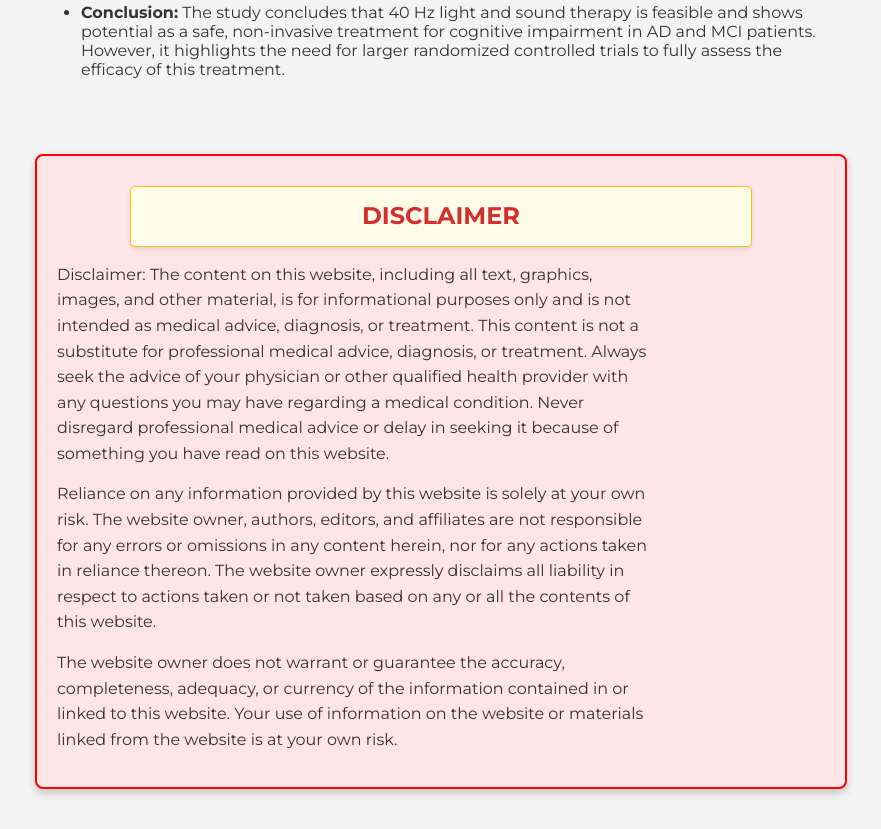
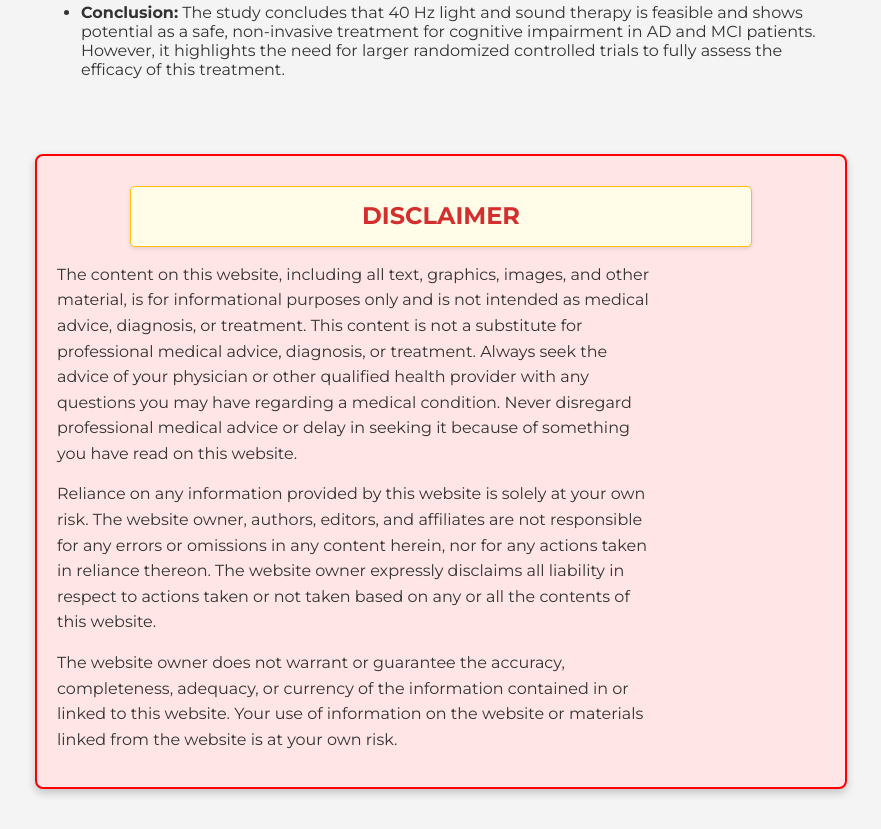
Before and after one commit to Dicklesworthstone/anti_alzheimers_flasher, a plain HTML site: page index.html in a window 1280 px wide. Shown: the part 3420-4249 px from the top of the page, without its empty margins (199-1080 px from the left). Drawn offline with Linux system fonts and the light colour scheme.

Commit message:
Tweak to disclaimer

```diff
--- a/index.html
+++ b/index.html
@@ -251,7 +251,7 @@
     <div class="legal-disclaimer">
         <p class="warning warning-text-centered" style="font-size: 24px; font-weight: bold;">DISCLAIMER</p>
 
-        <p>Disclaimer: The content on this website, including all text, graphics, images, and other material, is for informational purposes only and is not intended as medical advice, diagnosis, or treatment. This content is not a substitute for professional medical advice, diagnosis, or treatment. Always seek the advice of your physician or other qualified health provider with any questions you may have regarding a medical condition. Never disregard professional medical advice or delay in seeking it because of something you have read on this website.</p>
+        <p>The content on this website, including all text, graphics, images, and other material, is for informational purposes only and is not intended as medical advice, diagnosis, or treatment. This content is not a substitute for professional medical advice, diagnosis, or treatment. Always seek the advice of your physician or other qualified health provider with any questions you may have regarding a medical condition. Never disregard professional medical advice or delay in seeking it because of something you have read on this website.</p>
         <p>Reliance on any information provided by this website is solely at your own risk. The website owner, authors, editors, and affiliates are not responsible for any errors or omissions in any content herein, nor for any actions taken in reliance thereon. The website owner expressly disclaims all liability in respect to actions taken or not taken based on any or all the contents of this website.</p>
         <p>The website owner does not warrant or guarantee the accuracy, completeness, adequacy, or currency of the information contained in or linked to this website. Your use of information on the website or materials linked from the website is at your own risk.</p>
     </div>
```
